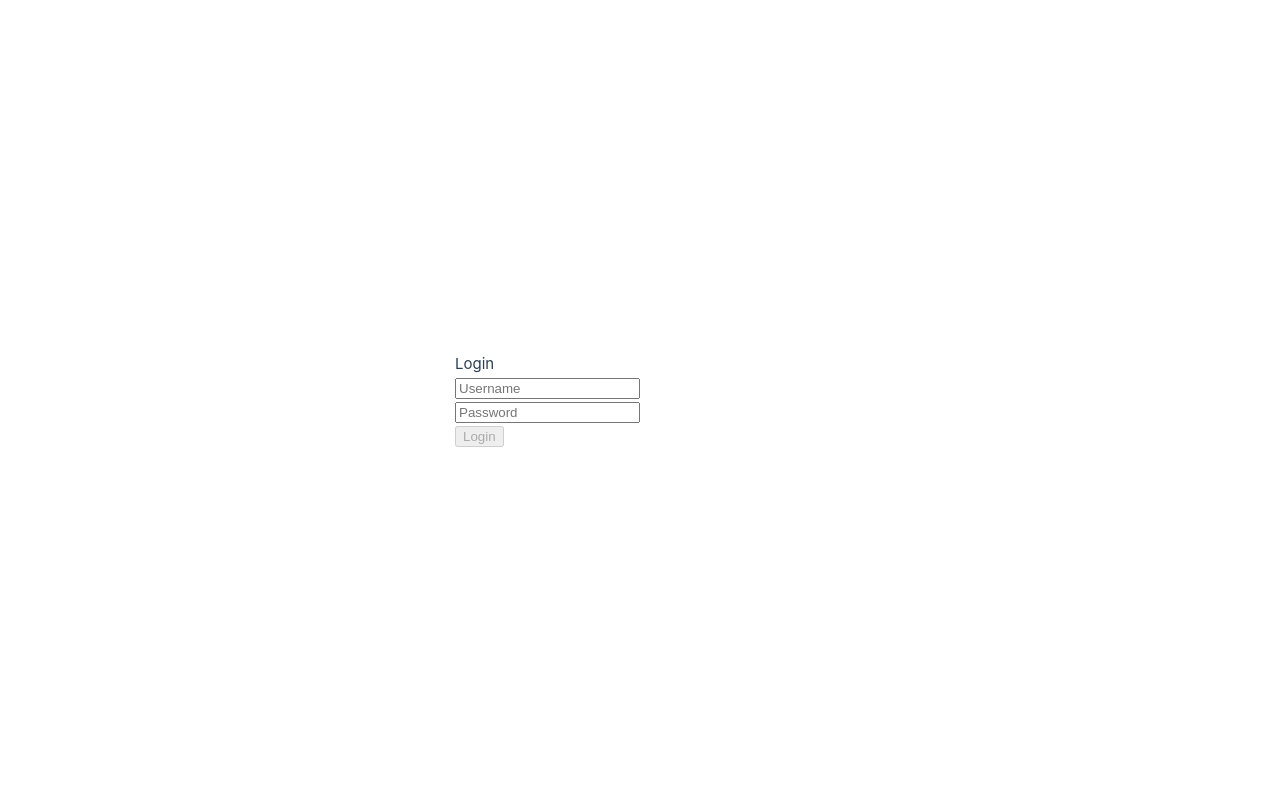
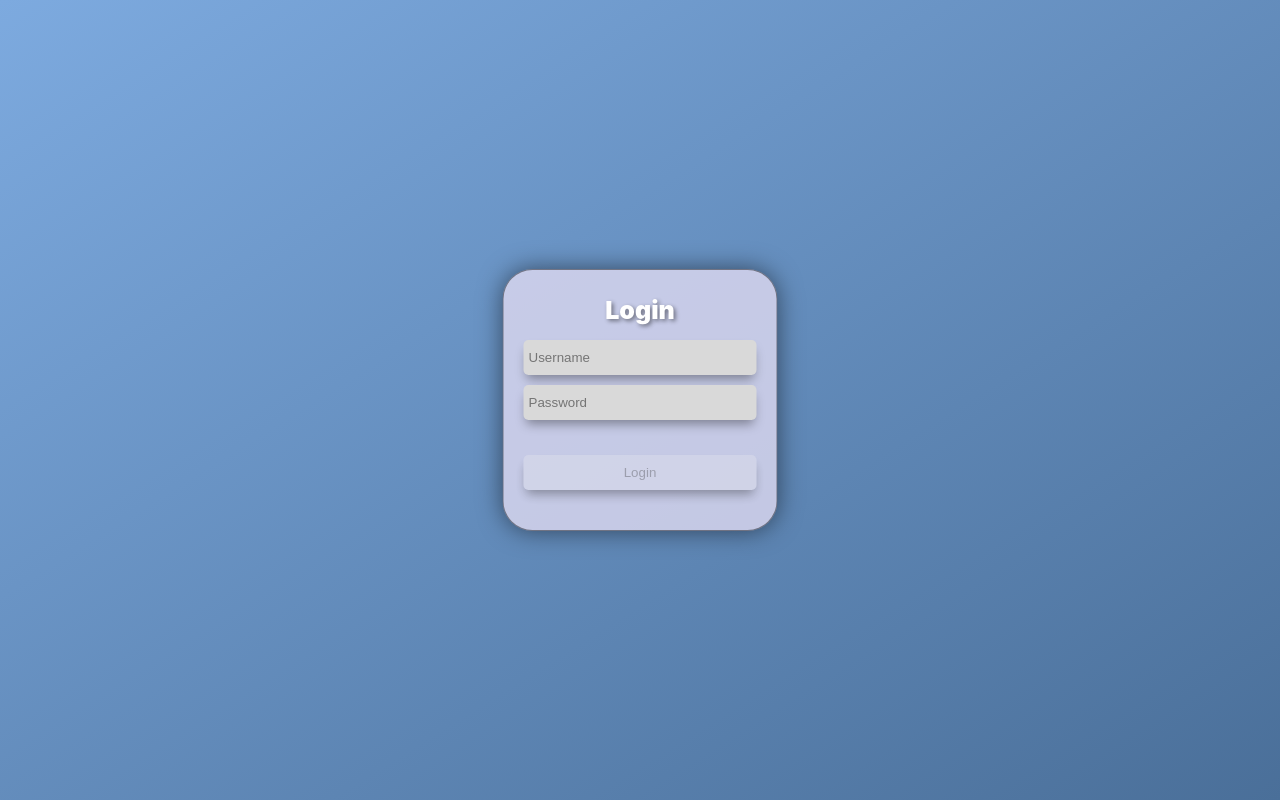
Before and after one commit to wodosharlatan/QuickNote, a Vue app in the folder QuickNote_Frontend/: page /login in a window 1280 px wide. Built offline with nearby package versions, Linux system fonts and the light colour scheme.

Commit message:
AAAAAAAAAAAAAAAAAAAAA

```diff
--- a/QuickNote_Frontend/src/App.vue
+++ b/QuickNote_Frontend/src/App.vue
@@ -5,72 +5,25 @@ import NavPanel from "./components/NavPanel.vue"
 </script>
 
 <template>
+  <div class="background">
+
+  </div>
   <div v-if="$route.name != 'Login'">
     <NavPanel />
   </div>
   <RouterView />
 </template>
 
-<style scoped>
-header {
-  line-height: 1.5;
-  max-height: 100vh;
+<style>
+.background {
+  position: absolute;
+  top: 0;
+  left: 0;
+  background-color: #6D9ACF;
+  background-image: linear-gradient(to bottom right, #7daadf, #4a6f99);
+  width: 100%;
+  height: 100%;
+  z-index: -1;
 }
 
-.logo {
-  display: block;
-  margin: 0 auto 2rem;
-}
-
-nav {
-  width: 100%;
-  font-size: 12px;
-  text-align: center;
-  margin-top: 2rem;
-}
-
-nav a.router-link-exact-active {
-  color: var(--color-text);
-}
-
-nav a.router-link-exact-active:hover {
-  background-color: transparent;
-}
-
-nav a {
-  display: inline-block;
-  padding: 0 1rem;
-  border-left: 1px solid var(--color-border);
-}
-
-nav a:first-of-type {
-  border: 0;
-}
-
-@media (min-width: 1024px) {
-  header {
-    display: flex;
-    place-items: center;
-    padding-right: calc(var(--section-gap) / 2);
-  }
-
-  .logo {
-    margin: 0 2rem 0 0;
-  }
-
-  header .wrapper {
-    display: flex;
-    place-items: flex-start;
-    flex-wrap: wrap;
-  }
-
-  nav {
-    text-align: left;
-    margin-left: -1rem;
-    font-size: 1rem;
-
-    padding: 1rem 0;
-    margin-top: 1rem;
-  }
-}
 </style>
--- /dev/null
+++ b/QuickNote_Frontend/src/assets/custom.css
@@ -0,0 +1,30 @@
+.recBG_0 {
+    background-color: #e3ddf3c5;
+    -webkit-box-shadow: 0px 0px 24px 0px rgba(0, 0, 0, 0.5);
+    -moz-box-shadow: 0px 0px 24px 0px rgba(0, 0, 0, 0.5);
+    box-shadow: 0px 0px 24px 0px rgba(0, 0, 0, 0.5);
+    border-radius: 5px;
+    padding: 20px;
+    border-style: solid;
+    border-width: 1px;
+    border-color: rgba(0, 0, 0, 0.432);
+  }
+
+  .ui_ElementT1 {
+    border-radius: 5px;
+    border-width: 0px;
+    -webkit-box-shadow: 0px 7px 11px -3px rgba(0, 0, 0, 0.37);
+    -moz-box-shadow: 0px 7px 11px -3px rgba(0, 0, 0, 0.37);
+    box-shadow: 0px 7px 11px -3px rgba(0, 0, 0, 0.37);
+    border: none;
+    width: 100%;
+    height: 35px;
+    transition: 1s;
+  }
+
+  .textStyle1 {
+    color: white;
+    font-weight: 1000;
+    text-shadow: 2px 2px 4px #00000073;
+    font-size: 25px;
+  }
--- a/QuickNote_Frontend/src/components/NavPanel.vue
+++ b/QuickNote_Frontend/src/components/NavPanel.vue
@@ -1,14 +1,37 @@
 <template>
-    <p>NavPanel</p>
+    <div class="navigation recBG_0">
+        <p class="textStyle1">QuickNote</p>
+        <div class="menubar">
+            <div>
+                <button></button>
+                <div class="divider"></div>
+            </div>
+            <button></button>
+            <button></button>
+        </div>
+    </div>
 </template>
 
 <script>
 import { ref, computed } from 'vue'
 export default {
     setup() {
-        return { }
+        return {}
     }
 }
 </script>
 
-<style></style>
+<style>
+.navigation{
+    height: 50px;
+}
+.navigation p {
+    float: left;
+    line-height: 10px;
+}
+.menubar{
+    float: right;
+    display: flex;
+    flex-flow: row;
+}
+</style>
--- a/QuickNote_Frontend/src/main.js
+++ b/QuickNote_Frontend/src/main.js
@@ -1,4 +1,5 @@
 import './assets/main.css'
+import './assets/custom.css'
 
 import { createApp } from 'vue'
 import { createPinia } from 'pinia'
--- a/QuickNote_Frontend/src/views/LoginView.vue
+++ b/QuickNote_Frontend/src/views/LoginView.vue
@@ -1,9 +1,9 @@
 <template>
-    <div class="login">
-        <p>Login</p>
-        <input type="text" placeholder="Username" v-model="username" /><br>
-        <input type="text" placeholder="Password" v-model="password" /><br>
-        <button @click="login" :disabled="canLogin">Login</button>
+    <div :class="{exiting:exiting,login:true,recBG_0:true}">
+        <p class="textStyle1">Login</p>
+        <input class="ui_ElementT1" type="text" placeholder="Username" v-model="username" /><br>
+        <input class="ui_ElementT1" type="password" placeholder="Password" v-model="password" /><br>
+        <button class="ui_ElementT1" @click="login" :disabled="canLogin">Login</button>
     </div>
 </template>
 
@@ -17,17 +17,87 @@ export default {
         const username = ref("");
         const password = ref("");
         const canLogin = computed(() => !(username.value != "" && password.value != ""));
+        const exiting = ref(false);
 
         const router = useRouter()
 
         const login = () => {
             const loginStore = useLoginStore();
+
+            loginToServer(username.value,password.value)
+
             loginStore.loginToken = "LOGIN_TEST_VALUE_6482148";
-            router.push({ name: "Home" });
+            exiting.value = true;
+            setTimeout(() => {
+                router.push({ name: "Home" });
+            },1000)
+
         }
-        return { username, password, canLogin, login }
+
+        function loginToServer(username,password) {
+
+        }
+        return { username, password, canLogin, login,exiting }
     }
 }
 </script>
 
-<style></style>
+<style>
+
+.exiting{
+    display: block;
+    transition: 1s;
+    opacity: 0%;
+    transform: translate(-50%,-50%) scale(0.25,0.25) !important;
+}
+
+.ui_ElementT1:hover{
+    transform: scale(1.02,1.02);
+}
+
+.login {
+    width: 275px;
+    position: absolute;
+    top: 50%;
+    left: 50%;
+    transform: translate(-50%, -50%) scale(1,1);
+    border-radius: 30px;
+}
+
+.login button {
+
+    margin-top: 35px;
+    opacity: 90%;
+
+    margin-bottom: 20px;
+}
+
+.login input[type=text] {
+    width: 100%;
+    height: 35px;
+    background-color: #D9D9D9;
+    padding: 5px;
+    margin-top: 10px;
+}
+
+.login input[type=password] {
+    width: 100%;
+    height: 35px;
+    background-color: #D9D9D9;
+    padding: 5px;
+    margin-top: 10px;
+
+}
+
+.login input[type=text]:focus {
+    outline: none;
+}
+
+.login input[type=password]:focus {
+    outline: none;
+}
+
+.login p {
+    text-align: center;
+}
+</style>
```
